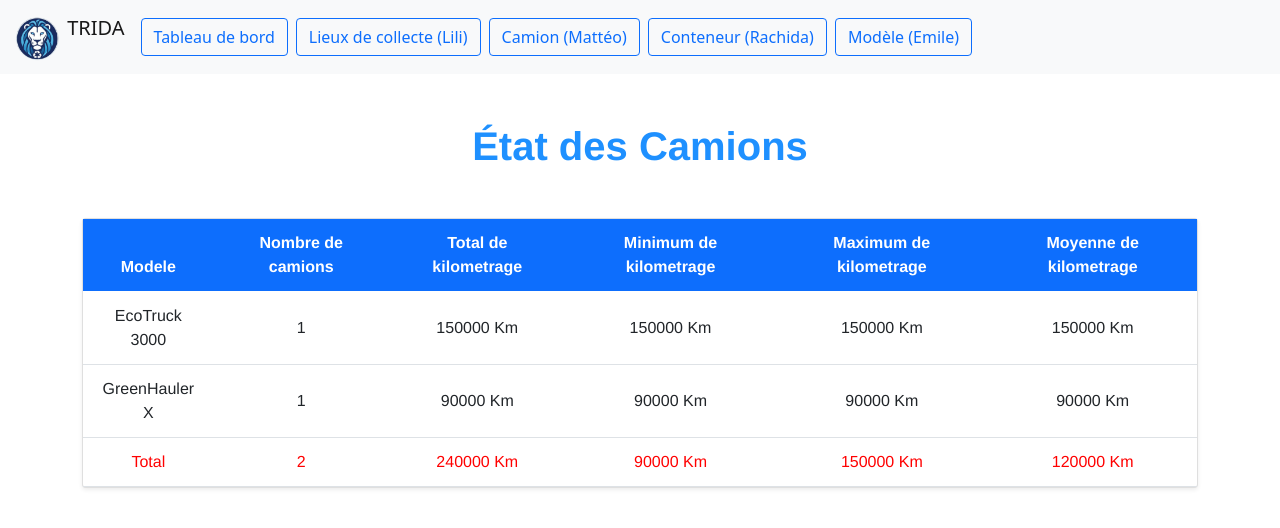
After one commit to EmileCap/Trida, a Flask app: page /camion/etat in a window 1280 px wide. The commit adds this page. Shown: the top 528 px of the page. Run offline with Flask 3, Linux system fonts and the light colour scheme; data comes from the database, SQL or seed files in the repository; data that the repository does not hold is empty; some libraries are stand-ins or nearby versions.

Commit message:
etat camions

```diff
--- a/app.py
+++ b/app.py
@@ -36,7 +36,7 @@ def get_db():
 
 
 # MATTEO
-'''
+
 # mysql --user=mbronne2 --password=secret --host=serveurmysql --database=BDD_mbronne2 --skip-ssl
 def get_db():
     if 'db' not in g:
@@ -49,11 +49,11 @@ def get_db():
             cursorclass=pymysql.cursors.DictCursor
         )
     return g.db
-'''
+
 
 
 # LILI
-
+'''
 def get_db():
     if 'db' not in g:
         g.db =  pymysql.connect(
@@ -65,8 +65,7 @@ def get_db():
             cursorclass=pymysql.cursors.DictCursor
         )
     return g.db
-
-
+'''
 
 # EMILE
 '''
@@ -355,6 +354,30 @@ def valid_edit_camion():
     message = u'Camion ajouté: kilometrage: ' + kilometrage + ', date de mise en service: ' + date_de_mise_en_service + ', localisation: ' + id_localisation + ', id_modele: ' + id_modele + ', conducteur: ' + id_conducteur
     flash(message, 'alert-success')
     return redirect('/camion/show')
+
+
+@app.route('/camion/etat', methods=['GET'])
+def etat_camion():
+    mycursor = get_db().cursor()
+
+    sql='''
+        SELECT COUNT(id_camion) AS nbr_camion, SUM(camion.kilometrage) AS total_kilometrage, MIN(camion.kilometrage) AS min_kilometrage,
+        MAX(camion.kilometrage) As max_kilometrage, ROUND(AVG(camion.kilometrage), 0) AS moy_kilometrage, modele.nom_modele
+        FROM camion RIGHT JOIN modele ON camion.id_modele = modele.id_modele
+        GROUP BY modele.id_modele;
+        '''
+    mycursor.execute(sql)
+    kilometrage_modele = mycursor.fetchall()
+
+    sql = '''
+            SELECT COUNT(*) AS nbr_camion, SUM(camion.kilometrage) AS total_kilometrage, MIN(camion.kilometrage) AS min_kilometrage,
+            MAX(camion.kilometrage) As max_kilometrage, ROUND(AVG(camion.kilometrage), 0) AS moy_kilometrage
+            FROM camion;
+            '''
+    mycursor.execute(sql)
+    camions = mycursor.fetchone()
+
+    return render_template('/camion/etat_camion.html', kilometrage_modele=kilometrage_modele, camions=camions)
 
 @app.route('/camion/delete', methods=['GET'])
 def delete_camion():
--- /dev/null
+++ b/templates/camion/etat_camion.html
@@ -0,0 +1,51 @@
+{% extends 'layout.html' %}
+
+{% block title %}
+    <title>État des Camions</title>
+{% endblock %}
+
+{% block body %}
+    <div class="container mt-5 mb-5" style="font-family: 'Helvetica Neue', Helvetica, Arial, sans-serif;">
+
+        <h1 class="mb-5 text-center" style="color:#1E90FF; font-weight:700; font-size:2.5rem;">État des Camions</h1>
+
+        <div class="card shadow-sm rounded">
+            <div class="card-body p-0">
+                <div class="table-responsive">
+                    <table class="table table-hover align-middle mb-0">
+                        <thead class="bg-primary text-white text-center fw-semibold">
+                        <tr>
+                            <th style="padding:12px; text-align:center;">Modele</th>
+                            <th style="padding:12px; text-align:center;">Nombre de camions</th>
+                            <th style="padding:12px; text-align:center;">Total de kilometrage</th>
+                            <th style="padding:12px; text-align:center;">Minimum de kilometrage</th>
+                            <th style="padding:12px; text-align:center;">Maximum de kilometrage</th>
+                            <th style="padding:12px; text-align:center;">Moyenne de kilometrage</th>
+                        </tr>
+                        </thead>
+                        <tbody>
+                        {% for camion in kilometrage_modele %}
+                            <tr>
+                                <td style="padding:12px; text-align:center;">{{ camion.nom_modele }}</td>
+                                <td style="padding:12px; text-align:center;">{{ camion.nbr_camion }}</td>
+                                <td style="padding:12px; text-align:center;">{{ camion.total_kilometrage }} Km</td>
+                                <td style="padding:12px; text-align:center;">{{ camion.min_kilometrage }} Km</td>
+                                <td style="padding:12px; text-align:center;">{{ camion.max_kilometrage }} Km</td>
+                                <td style="padding:12px; text-align:center;">{{ camion.moy_kilometrage }} Km</td>
+                            </tr>
+                        {% endfor %}
+                            <tr>
+                                <td style="padding:12px; text-align:center; color:red;">Total</td>
+                                <td style="padding:12px; text-align:center; color:red;">{{ camions.nbr_camion }}</td>
+                                <td style="padding:12px; text-align:center; color:red;">{{ camions.total_kilometrage }} Km</td>
+                                <td style="padding:12px; text-align:center; color:red;">{{ camions.min_kilometrage }} Km</td>
+                                <td style="padding:12px; text-align:center; color:red;">{{ camions.max_kilometrage }} Km</td>
+                                <td style="padding:12px; text-align:center; color:red;">{{ camions.moy_kilometrage }} Km</td>
+                            </tr>
+                        </tbody>
+                    </table>
+                </div>
+            </div>
+        </div>
+    </div>
+{% endblock %}
--- a/templates/camion/show_camion.html
+++ b/templates/camion/show_camion.html
@@ -11,7 +11,7 @@
         <div class="mb-4 d-flex gap-2">
 
         <a href="/camion/add" class="btn btn-outline-primary fw-semibold">Ajouter un camion</a>
-        <a href="/camion/stats" class="btn btn-outline-primary fw-semibold">Afficher</a>
+        <a href="/camion/etat" class="btn btn-outline-primary fw-semibold">Afficher</a>
     </div>
 
         <div class="card shadow-sm rounded">
```
